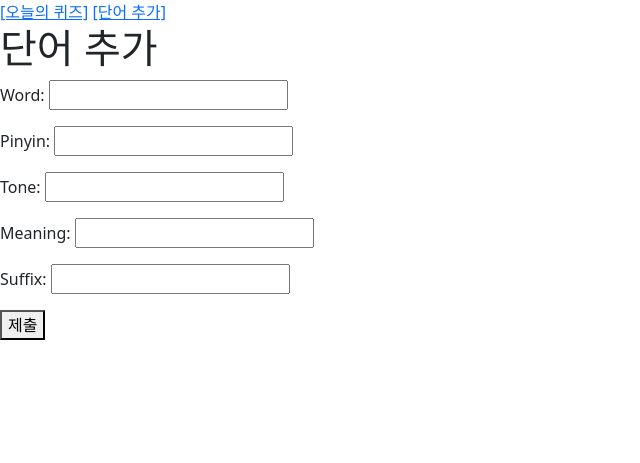
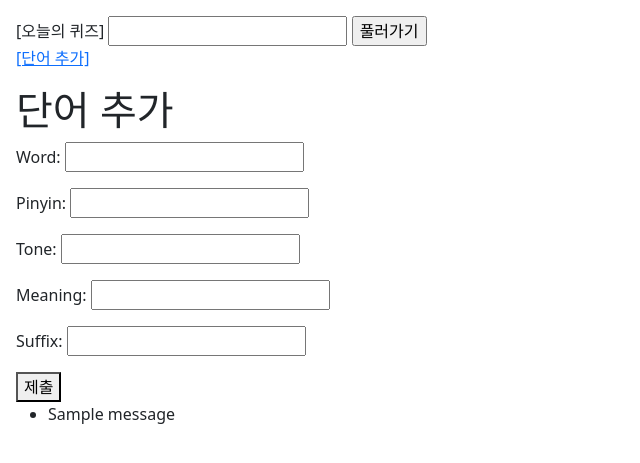
Before and after one commit to shhwangofficial/chinese-voca, a Django app: page /words/add/ in a window 1280 px wide. Shown: the top 463 px of the page, without its empty margins (0-640 px from the left). Run offline with Django 5.2, Linux system fonts and the light colour scheme; tables that the repository leaves empty hold one stand-in row (values such as "Sample post"); one stand-in notice (Sample message) is shown.

Commit message:
Show message after add, Input number of quizes to solve

```diff
--- a/templates/base.html
+++ b/templates/base.html
@@ -7,9 +7,18 @@
     <link href="https://cdn.jsdelivr.net/npm/bootstrap@5.3.3/dist/css/bootstrap.min.css" rel="stylesheet" integrity="sha384-QWTKZyjpPEjISv5WaRU9OFeRpok6YctnYmDr5pNlyT2bRjXh0JMhjY6hW+ALEwIH" crossorigin="anonymous">
 </head>
 <body>
-    <a href="{% url "words:quiz" %}">[오늘의 퀴즈]</a>
+    <div class = "m-3">
+    <form action="{% url "words:quiz" %}" method="GET">
+        {% csrf_token %}
+        <label for="num_quiz">[오늘의 퀴즈]</label>
+        <input type="number" name="num_quiz" id="num_quiz">
+        <input type="submit" value="풀러가기">
+    </form>
     <a href={% url "words:add" %}>[단어 추가]</a>
+    </div>
+    <div class = "m-3">
     {% block content %}{% endblock content %}
+    </div>
     <script src="https://cdn.jsdelivr.net/npm/bootstrap@5.3.3/dist/js/bootstrap.bundle.min.js" integrity="sha384-YvpcrYf0tY3lHB60NNkmXc5s9fDVZLESaAA55NDzOxhy9GkcIdslK1eN7N6jIeHz" crossorigin="anonymous"></script>
 </body>
 </html>
--- a/words/templates/words/add.html
+++ b/words/templates/words/add.html
@@ -6,7 +6,13 @@
     {{form.as_p}}
     <button type="submit">제출</button>
 </form>
-{% if note %}
-    <h2>note</h2>
+
+{% if messages %}
+  <ul class="messages">
+    {% for message in messages %}
+      <li{% if message.tags %} class="{{ message.tags }}"{% endif %}>{{ message }}</li>
+    {% endfor %}
+  </ul>
 {% endif %}
+
 {% endblock content %}
--- a/words/views.py
+++ b/words/views.py
@@ -7,7 +7,10 @@ def index(request):
     return render(request, "base.html")
 
 def quiz(request):
-    words = Word.objects.all().order_by('order')[:10]
+    num_quiz = int(request.GET.get("num_quiz"))
+    if num_quiz < 0:
+        return render(request, "base.html")
+    words = Word.objects.all().order_by('order')[:num_quiz]
     context = {
         "words": words
     }
@@ -61,6 +64,7 @@ def add(request):
                 word = form.save(commit=False)
                 word.order = 1
                 word.save()
+                messages.info(request, f"{word.word}가 추가되었습니다.")
             return redirect("words:add")
     else:
         form = WordForm()
```
